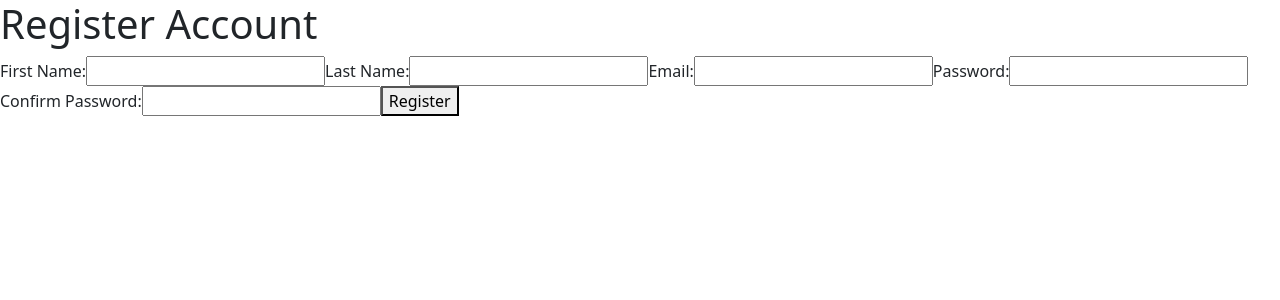
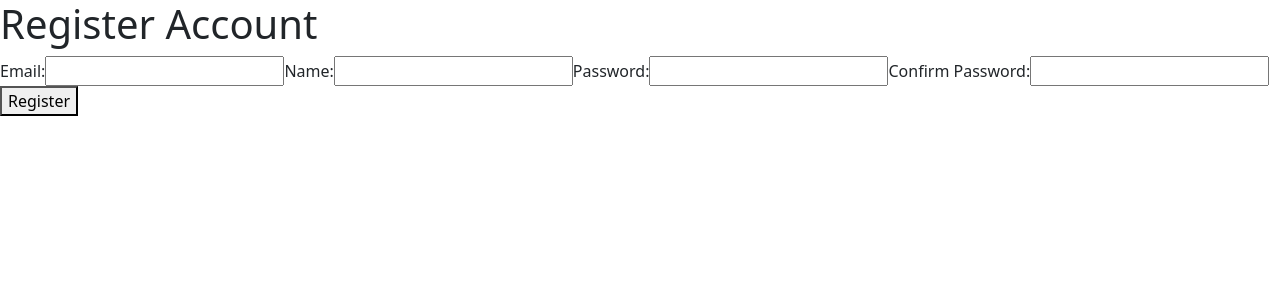
Before and after one commit to App-Harvest-UofL/App-Harvest-UI, a React (Create React App) app: page /registerPage in a window 1280 px wide. Shown: the top 300 px of the page. Built offline with nearby package versions, Linux system fonts and the light colour scheme.

Commit message:
updated register

```diff
--- a/src/Pages/register.js
+++ b/src/Pages/register.js
@@ -1,6 +1,7 @@
 /** @format */
 
 import React, { useState } from 'react';
+import axios from '../API Pull/axios';
 
 function RegisterPage() {
   const [formData, setFormData] = useState({
@@ -11,14 +12,37 @@ function RegisterPage() {
     confirmPassword: '',
   });
 
+  const [error, setError] = useState('');
+  const [userCreated, setUserCreated] = useState(false);
   const handleInputChange = (event) => {
     const { name, value } = event.target;
     setFormData((prevFormData) => ({ ...prevFormData, [name]: value }));
   };
 
-  const handleSubmit = (event) => {
+  const handleSubmit = async (event) => {
     event.preventDefault();
-    // handle registration logic here
+    try {
+      const response = await axios({
+        method: 'post',
+        url:'/About/CreateUser',
+        data: {
+          email: formData.email,
+          name: formData.name,
+          ContentCodes: "basic",
+          password: formData.password
+        }
+      })
+    }catch (err) {
+      if (!err?.response) {
+        setError('No server response');
+      } else if (err.response?.status === 400) {
+        setError('Invalid email or password.');
+      } else if (err.response?.status === 401) {
+        setError('Unauthorized');
+      } else {
+        setError('Something went wrong. Please try again later.');
+      }
+    }
   };
 
   return (
@@ -26,29 +50,20 @@ function RegisterPage() {
       <h1>Register Account</h1>
       <form onSubmit={handleSubmit}>
         <label>
-          First Name:
+          Email:
           <input
             type='text'
-            name='firstName'
-            value={formData.firstName}
+            name='email'
+            value={formData.email}
             onChange={handleInputChange}
           />
         </label>
         <label>
-          Last Name:
+          Name:
           <input
             type='text'
-            name='lastName'
-            value={formData.lastName}
-            onChange={handleInputChange}
-          />
-        </label>
-        <label>
-          Email:
-          <input
-            type='email'
-            name='email'
-            value={formData.email}
+            name='name'
+            value={formData.name}
             onChange={handleInputChange}
           />
         </label>
```
